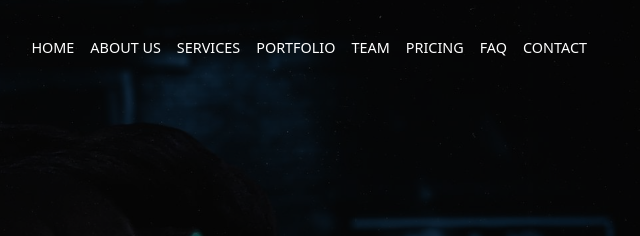
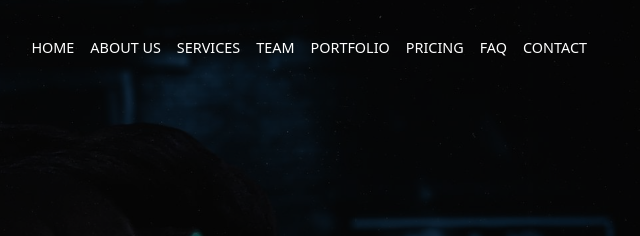
Before and after one commit to PawelNogawka/gamers-bootstrap-website, a plain HTML site: page index.html in a window 1280 px wide. Shown: the top 236 px of the page, 603-1243 px from the left. Drawn offline with nearby package versions, Linux system fonts and the light colour scheme.

Commit message:
i changed scroll padding

```diff
--- a/index.html
+++ b/index.html
@@ -40,8 +40,8 @@
             <a class="nav-link active" aria-current="page" href="#">Home</a>
             <a class="nav-link" href="#about">about us</a>
             <a class="nav-link" href="#services">services</a>
+            <a class="nav-link" href="#team">team</a>
             <a class="nav-link" href="#portfolio">portfolio</a>
-            <a class="nav-link" href="#team">team</a>
             <a class="nav-link" href="#pricing">pricing</a>
             <a class="nav-link" href="#faq">faq</a>
             <a class="nav-link" href="#contact">contact</a>
--- a/src/sass/main.scss
+++ b/src/sass/main.scss
@@ -2,6 +2,11 @@
   margin: 0;
   padding: 0;
   box-sizing: border-box;
+}
+
+html{
+    scroll-behavior: smooth;
+    scroll-padding: 4rem;
 }
 
 .section-padding {
```
Also changed, not shown: dist/css/main.min.css.
